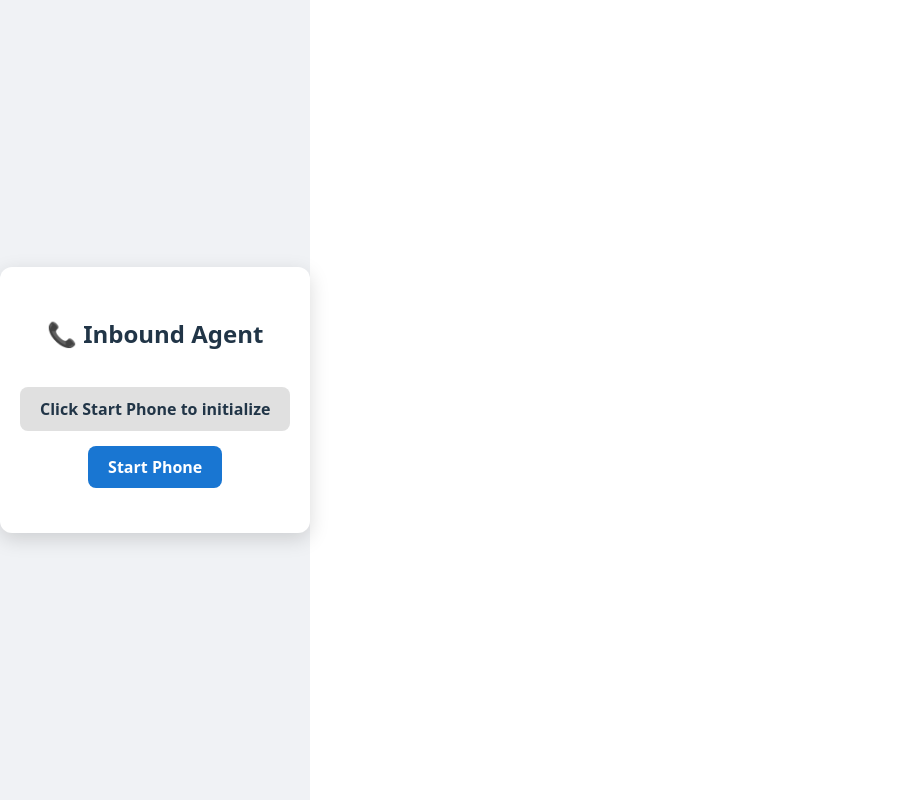
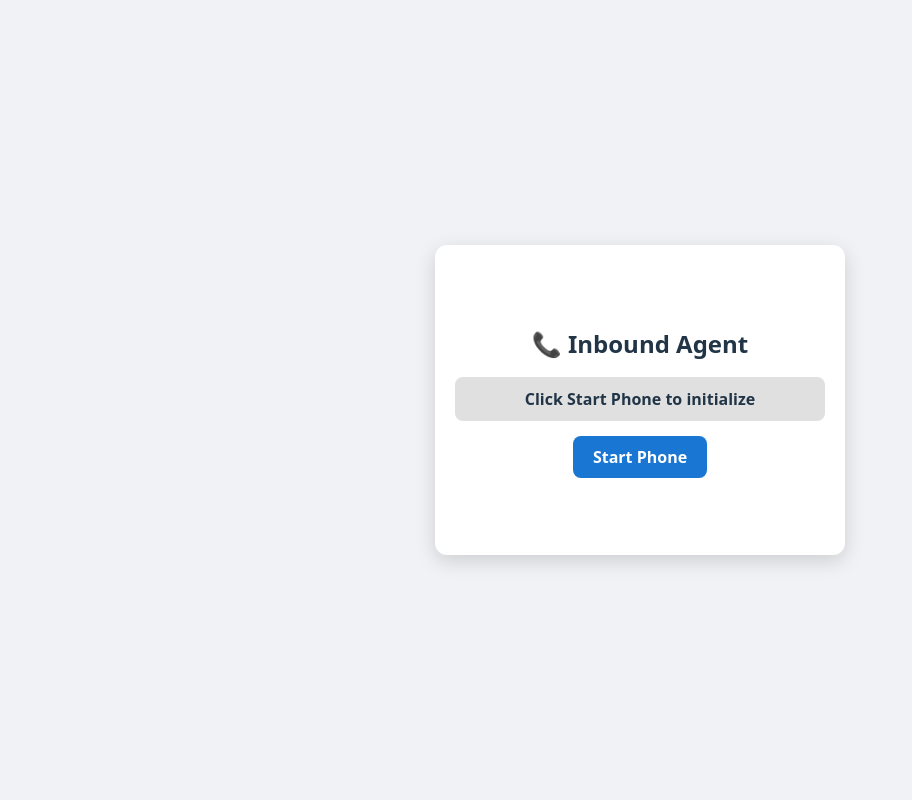
Before and after one commit to rekksu/twilio-dialer, a React (Vite) app: page / in a window 1280 px wide. Shown: the whole page, without its empty margins (0-912 px from the left). Built offline with nearby package versions, Linux system fonts and the light colour scheme.

Commit message:
stable commit 8.5

```diff
--- a/src/App.jsx
+++ b/src/App.jsx
@@ -1,7 +1,6 @@
 import React, { useEffect, useRef, useState } from "react";
 import { Device } from "@twilio/voice-sdk";
 
-// Your Firebase Cloud Function URL to fetch Twilio token
 const TOKEN_URL =
   "https://us-central1-vertexifycx-orbit.cloudfunctions.net/getVoiceToken";
 
@@ -11,20 +10,15 @@ export default function InboundAgent() {
   const [status, setStatus] = useState("Click Start Phone to initialize");
   const [incoming, setIncoming] = useState(false);
 
-  // ✅ Start device on user gesture (fixes AudioContext issue)
   const startDevice = async () => {
     try {
       setStatus("Initializing...");
-
-      // 🔑 Resume AudioContext on user gesture
       const audioContext = new (window.AudioContext || window.webkitAudioContext)();
       await audioContext.resume();
 
-      // 1️⃣ Fetch Twilio token
       const res = await fetch(`${TOKEN_URL}?identity=agent`);
       const { token } = await res.json();
 
-      // 2️⃣ Create Device
       const device = new Device(token, { enableRingingState: true, closeProtection: true });
       deviceRef.current = device;
 
@@ -33,14 +27,11 @@ export default function InboundAgent() {
         setStatus("❌ Device error: " + err.message);
       });
 
-      // 🔴 3️⃣ Register device (mandatory for inbound calls)
       setStatus("Registering device...");
       await device.register();
       setStatus("✅ Device ready");
 
-      // 🔔 4️⃣ Handle incoming calls
       device.on("incoming", (call) => {
-        console.log("📞 Incoming call:", call.parameters.From);
         callRef.current = call;
         setIncoming(true);
         setStatus("📞 Incoming call...");
@@ -62,7 +53,6 @@ export default function InboundAgent() {
     }
   };
 
-  // Accept inbound call
   const acceptCall = () => {
     if (callRef.current) {
       callRef.current.accept();
@@ -71,7 +61,6 @@ export default function InboundAgent() {
     }
   };
 
-  // Reject inbound call
   const rejectCall = () => {
     if (callRef.current) {
       callRef.current.reject();
@@ -87,12 +76,10 @@ export default function InboundAgent() {
 
         <div style={styles.status}>{status}</div>
 
-        {/* Button to start device */}
         <button style={styles.startButton} onClick={startDevice}>
           Start Phone
         </button>
 
-        {/* Incoming call UI */}
         {incoming && (
           <div style={styles.incomingContainer}>
             <button style={styles.acceptButton} onClick={acceptCall}>
@@ -112,32 +99,36 @@ export default function InboundAgent() {
 const styles = {
   container: {
     height: "100vh",
+    width: "100vw",
     display: "flex",
     justifyContent: "center",
     alignItems: "center",
     background: "#f0f2f5",
   },
   card: {
-    background: "#fff",
+    width: 350,
+    minHeight: 250,
     padding: 30,
     borderRadius: 12,
     boxShadow: "0 6px 20px rgba(0,0,0,0.15)",
-    textAlign: "center",
     display: "flex",
     flexDirection: "column",
-    alignItems: "center", // center all content horizontally
+    justifyContent: "center", // ⚡ Vertically center all content
+    alignItems: "center",     // ⚡ Horizontally center all content
+    background: "#fff",
+    textAlign: "center",
   },
   title: {
-    marginBottom: 20,
+    marginBottom: 15,
   },
   status: {
-    margin: "15px 0",
     padding: 10,
     borderRadius: 8,
     background: "#e0e0e0",
     fontWeight: "bold",
+    textAlign: "center",
     width: "100%",
-    textAlign: "center",
+    marginBottom: 15,
   },
   startButton: {
     background: "#1976d2",
@@ -152,9 +143,9 @@ const styles = {
   incomingContainer: {
     display: "flex",
     justifyContent: "center",
-    gap: "15px", // space between Accept and Reject buttons
-    marginTop: 15,
-    flexWrap: "wrap", // mobile-friendly: stack buttons if narrow
+    gap: "15px",
+    marginTop: 10,
+    flexWrap: "wrap",
   },
   acceptButton: {
     background: "#2e7d32",
```
